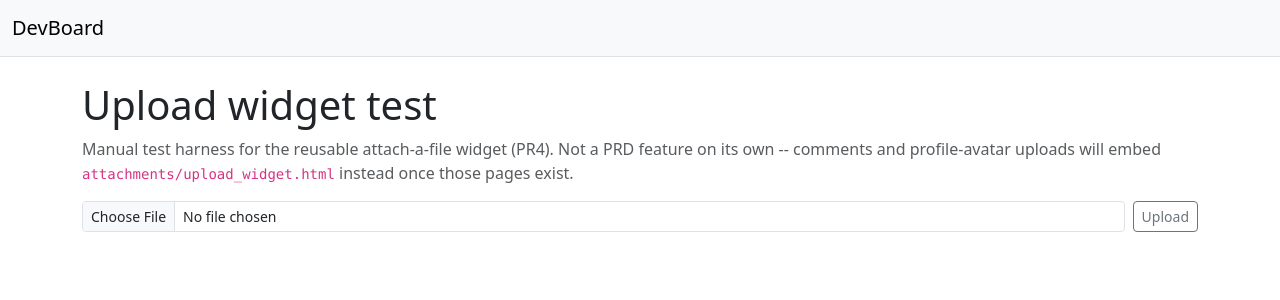
After one commit to devboard-app/devboard-web, a Django app: template attachments/templates/attachments/upload_test.html in a window 1280 px wide. The commit adds this page. Shown: the top 300 px of the page. Run offline with Django 5.2, Linux system fonts and the light colour scheme; the template is opened without the code that fills it, so the values that code supplies are empty.

Commit message:
feat: reusable attach-a-file upload widget
attachments/upload.js drives the two fetch calls around the browser's
own PUT of the file bytes straight to MinIO's presigned upload_url:
request-upload -> PUT the bytes -> confirm. CSRF token is read from the
non-HttpOnly csrftoken cookie and sent as X-CSRFToken, since Django's
CSRF middleware never sees a hidden form field on these fetch() calls.

templates/attachments/upload_widget.html is the drop-in markup partial
future features (comment attachments, profile avatar) will {% include %}
directly. base.html gains an extra_js block so pages can opt into this
script without adding it to every page.

Added a small upload-test page (attachments/upload-test/) as a manual
test harness for the widget in isolation -- not a prd.md feature, will
be replaced by real embedding points once comments/profile-avatar land.

Co-Authored-By: Claude Sonnet 5 <noreply@anthropic.com>

```diff
--- /dev/null
+++ b/attachments/static/attachments/upload.js
@@ -0,0 +1,78 @@
+// Generic attach-a-file widget: two fetch calls around the browser's own PUT
+// of the file bytes straight to MinIO. devboard-web never sees the bytes.
+//
+// Drop `templates/attachments/upload_widget.html` into any page and listen
+// for the `attachment-uploaded` event on the `[data-upload-widget]` element
+// to wire the result into that page's own form (comment body, avatar field).
+
+function getCookie(name) {
+    const match = document.cookie.match('(^|;)\\s*' + name + '\\s*=\\s*([^;]+)');
+    return match ? decodeURIComponent(match.pop()) : '';
+}
+
+async function uploadAttachment(file, { contextType, contextId } = {}) {
+    const csrftoken = getCookie('csrftoken');
+
+    const requestResp = await fetch('/api/attachments/request-upload/', {
+        method: 'POST',
+        headers: { 'Content-Type': 'application/json', 'X-CSRFToken': csrftoken },
+        body: JSON.stringify({
+            filename: file.name,
+            content_type: file.type,
+            size: file.size,
+            context_type: contextType || null,
+            context_id: contextId || null,
+        }),
+    });
+    if (!requestResp.ok) {
+        const err = await requestResp.json().catch(() => ({}));
+        throw new Error(err.detail || 'Could not start upload.');
+    }
+    const { attachment_id, upload_url } = await requestResp.json();
+
+    const putResp = await fetch(upload_url, {
+        method: 'PUT',
+        headers: { 'Content-Type': file.type },
+        body: file,
+    });
+    if (!putResp.ok) {
+        throw new Error('Uploading the file failed.');
+    }
+
+    const confirmResp = await fetch(`/api/attachments/${attachment_id}/confirm/`, {
+        method: 'POST',
+        headers: { 'X-CSRFToken': csrftoken },
+    });
+    if (!confirmResp.ok) {
+        const err = await confirmResp.json().catch(() => ({}));
+        throw new Error(err.detail || 'Could not confirm the upload.');
+    }
+    return confirmResp.json();
+}
+
+function initUploadWidget(root) {
+    const form = root.querySelector('[data-upload-form]');
+    const input = root.querySelector('[data-upload-input]');
+    const status = root.querySelector('[data-upload-status]');
+
+    form.addEventListener('submit', async (event) => {
+        event.preventDefault();
+        const file = input.files[0];
+        if (!file) return;
+
+        status.textContent = 'Uploading...';
+        try {
+            const attachment = await uploadAttachment(file, {
+                contextType: root.dataset.contextType,
+                contextId: root.dataset.contextId,
+            });
+            status.textContent = `Uploaded: ${attachment.filename}`;
+            form.reset();
+            root.dispatchEvent(new CustomEvent('attachment-uploaded', { detail: attachment, bubbles: true }));
+        } catch (err) {
+            status.textContent = err.message;
+        }
+    });
+}
+
+document.querySelectorAll('[data-upload-widget]').forEach(initUploadWidget);
--- /dev/null
+++ b/attachments/templates/attachments/upload_test.html
@@ -0,0 +1,19 @@
+{% extends "base.html" %}
+{% load static %}
+
+{% block title %}Upload widget test{% endblock %}
+
+{% block content %}
+<h1>Upload widget test</h1>
+<p class="text-muted">
+    Manual test harness for the reusable attach-a-file widget (PR4). Not a
+    PRD feature on its own -- comments and profile-avatar uploads will
+    embed <code>attachments/upload_widget.html</code> instead once those
+    pages exist.
+</p>
+{% include "attachments/upload_widget.html" %}
+{% endblock %}
+
+{% block extra_js %}
+<script src="{% static 'attachments/upload.js' %}"></script>
+{% endblock %}
--- /dev/null
+++ b/attachments/templates/attachments/upload_widget.html
@@ -0,0 +1,14 @@
+{% comment %}
+Include once per page. The page's own extra_js block must load
+attachments/upload.js -- not included here, so a page with several of
+these (e.g. one per comment being edited) doesn't re-run the script and
+double-bind its listeners.
+{% endcomment %}
+<div data-upload-widget{% if context_type %} data-context-type="{{ context_type }}"{% endif %}{% if context_id %} data-context-id="{{ context_id }}"{% endif %}>
+    <form data-upload-form class="d-flex align-items-center gap-2">
+        {% csrf_token %}
+        <input type="file" data-upload-input class="form-control form-control-sm" required>
+        <button type="submit" class="btn btn-outline-secondary btn-sm">Upload</button>
+    </form>
+    <div data-upload-status class="form-text"></div>
+</div>
--- a/attachments/urls.py
+++ b/attachments/urls.py
@@ -5,4 +5,5 @@ from . import views
 urlpatterns = [
     path('api/attachments/request-upload/', views.request_upload_view, name='attachment-request-upload'),
     path('api/attachments/<uuid:attachment_id>/confirm/', views.confirm_upload_view, name='attachment-confirm'),
+    path('attachments/upload-test/', views.upload_widget_test_view, name='attachment-upload-test'),
 ]
--- a/templates/base.html
+++ b/templates/base.html
@@ -26,5 +26,6 @@
     </div>
 
     <script src="https://cdn.jsdelivr.net/npm/bootstrap@5.3.3/dist/js/bootstrap.bundle.min.js"></script>
+    {% block extra_js %}{% endblock %}
 </body>
 </html>
```
Also changed, not shown: attachments/views.py (+7 -0 lines).
